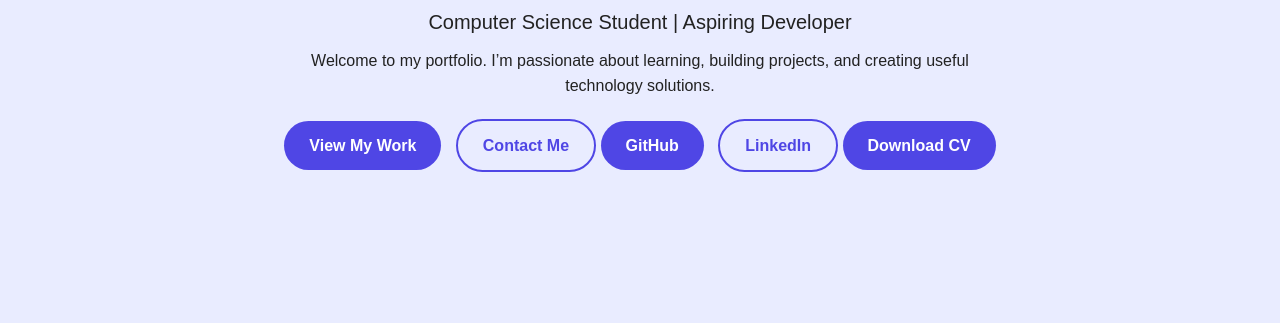
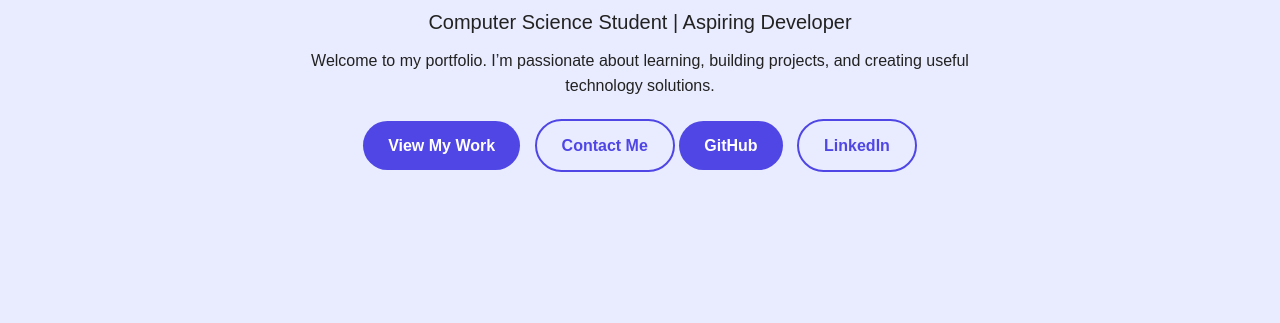
Before and after one commit to Skhelshiaty/Skhelshiaty.github.io, a plain HTML site: page index.html in a window 1280 px wide. Shown: the part 477-800 px from the top of the page. Drawn offline with Linux system fonts and the light colour scheme.

Commit message:
updated portfolio buttons

```diff
--- a/index.html
+++ b/index.html
@@ -31,8 +31,7 @@
         <a href="#projects" class="btn btn-primary">View My Work</a>
         <a href="#contact" class="btn btn-secondary">Contact Me</a>
         <a href="https://github.com/Skhelshiaty" target="_blank" class="btn btn-primary">GitHub</a>
-        <a href="YOUR_LINKEDIN_LINK" target="_blank" class="btn btn-secondary">LinkedIn</a>
-        <a href="files/Seifeldin_CV.pdf" download class="btn btn-primary">Download CV</a>
+        <a href="https://www.linkedin.com/in/seifeldin-elshiaty-8bbaa4384/" target="_blank" class="btn btn-secondary">LinkedIn</a>
       </div>
     </div>
   </section>
```
